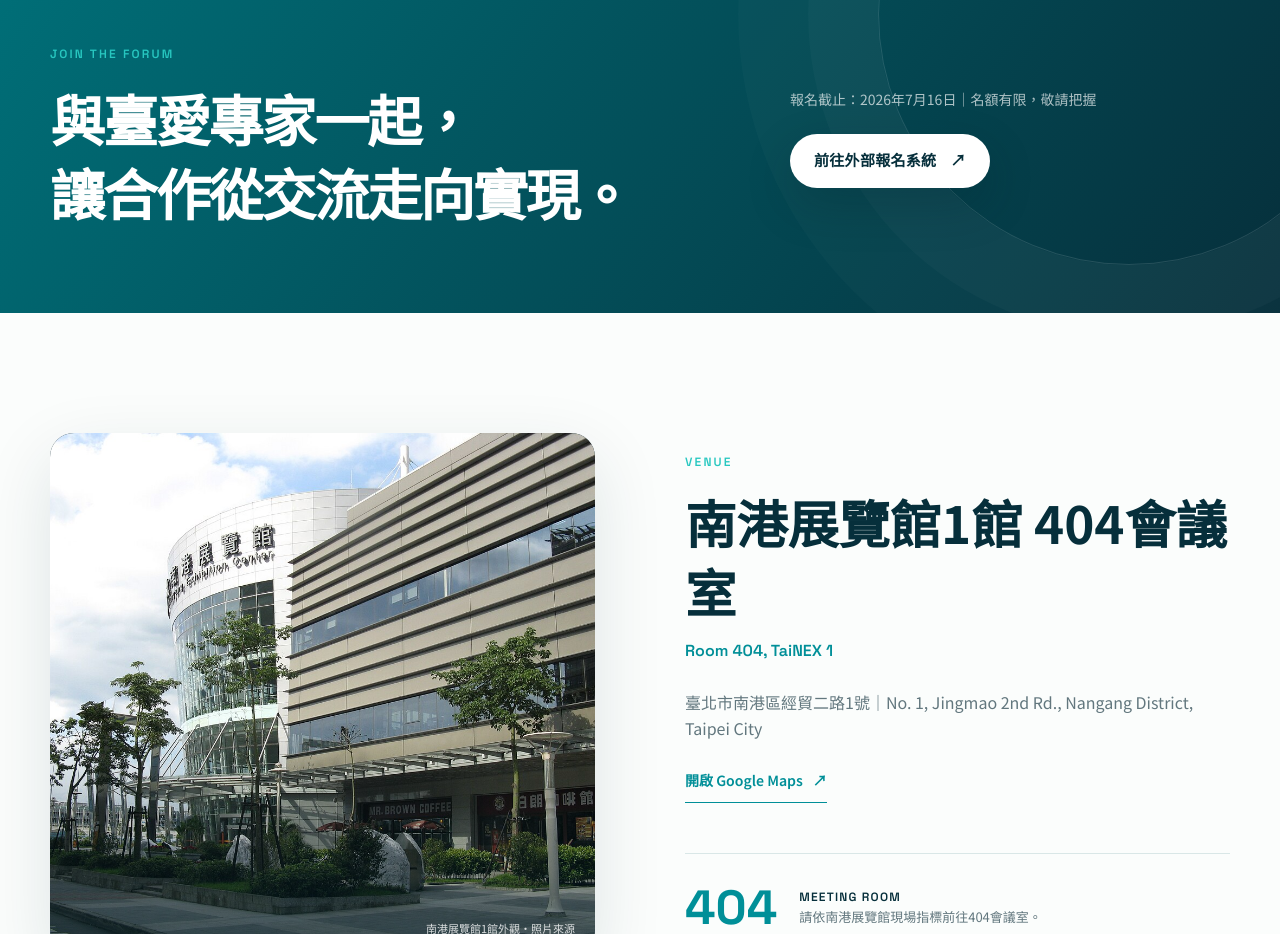
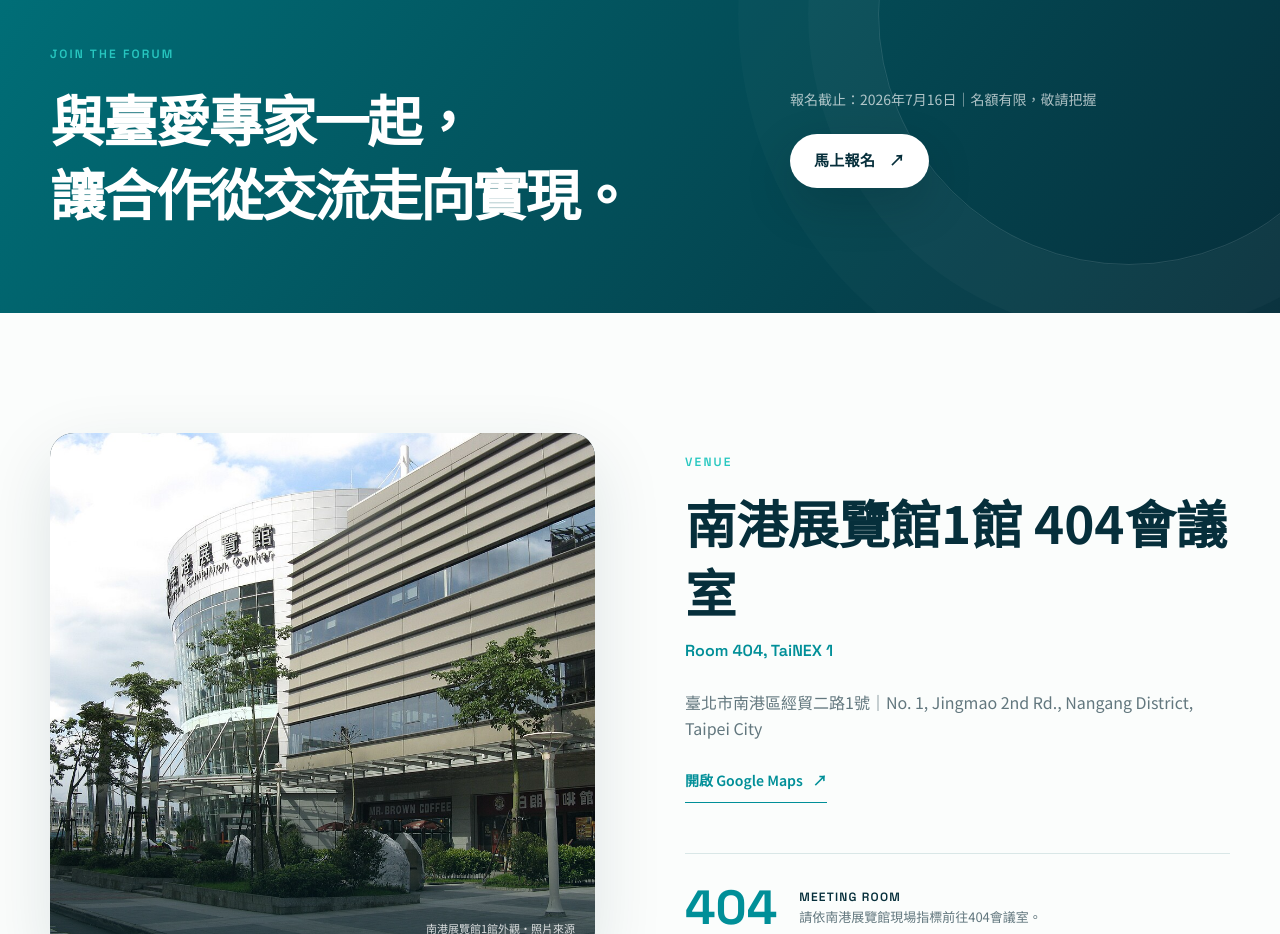
Before and after one commit to MIRDC-WFevents1/taiwan-ireland-medtech-forum, a plain HTML site: page index.html in a window 1280 px wide. Shown: the part 3945-4879 px from the top of the page. Drawn offline with Linux system fonts and the light colour scheme.

Commit message:
Update index.html

```diff
--- a/index.html
+++ b/index.html
@@ -200,7 +200,7 @@
           </div>
           <div class="registration-banner-action">
             <p id="banner-deadline"></p>
-            <a class="button button--light registration-link" href="#">前往外部報名系統 <span aria-hidden="true">↗</span></a>
+            <a class="button button--light registration-link" href="#">馬上報名 <span aria-hidden="true">↗</span></a>
           </div>
         </div>
       </section>
```
